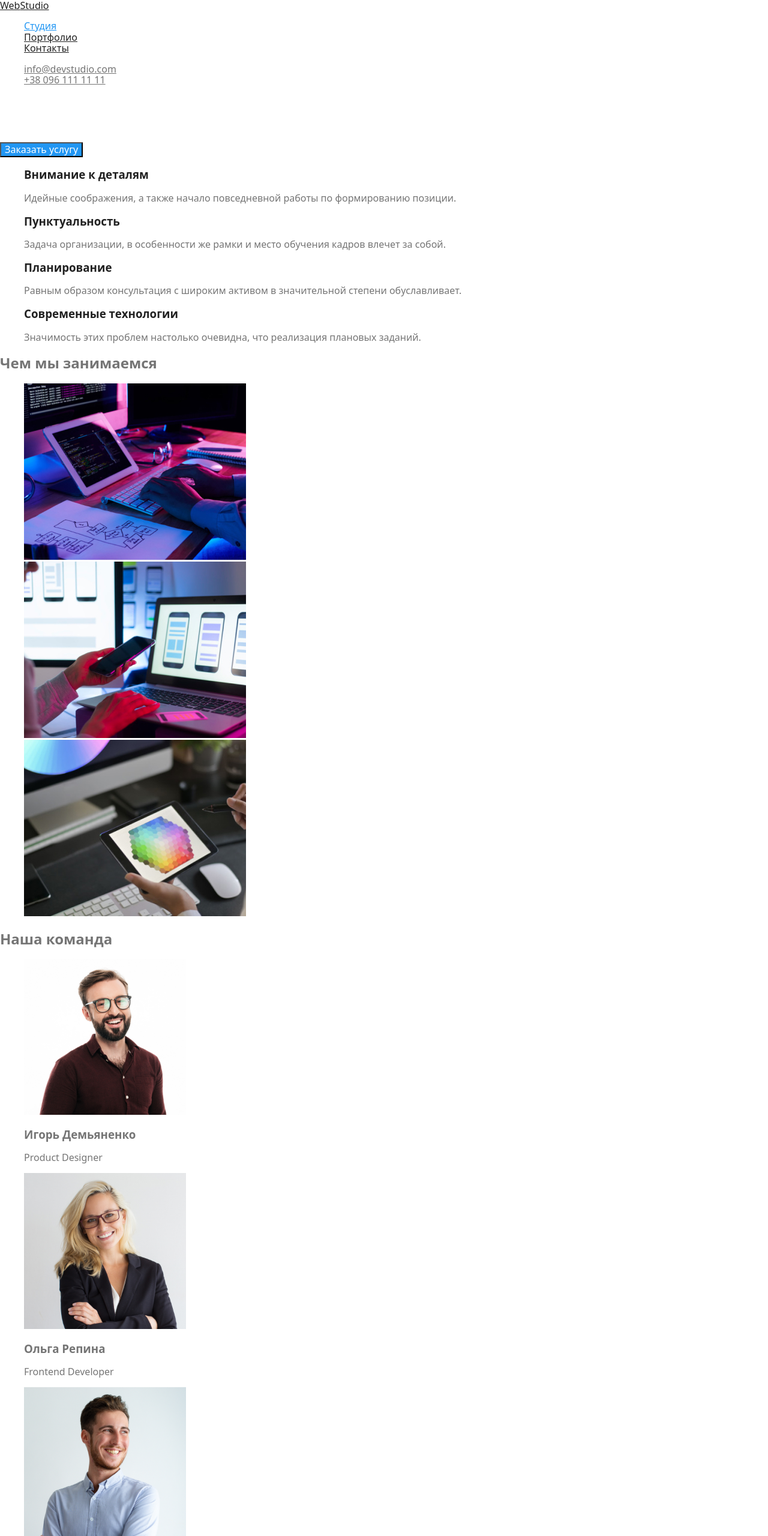
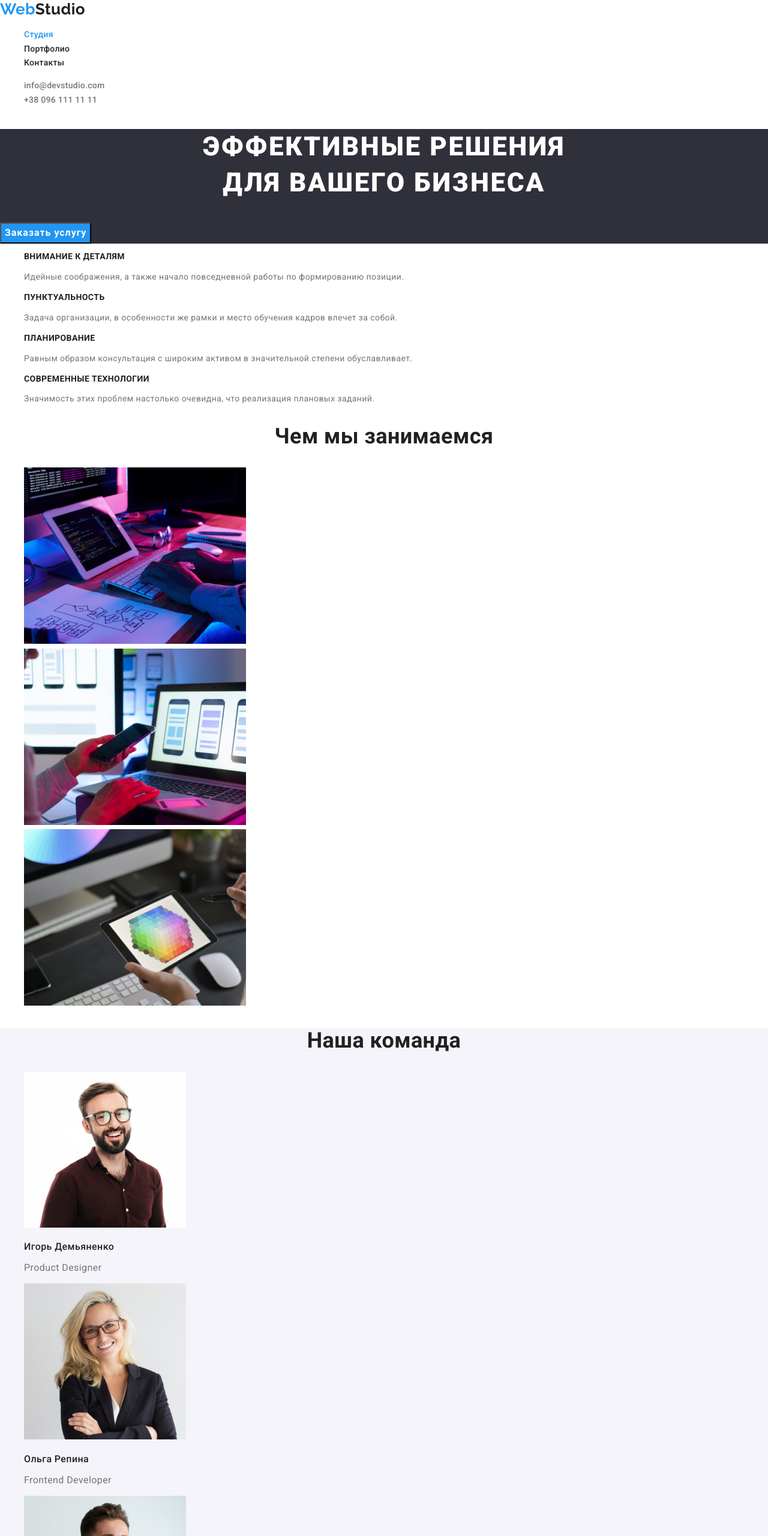
Before and after one commit to kirillgoridko/goit-markup-hw-02, a plain HTML site: page index.html in a window 1280 px wide. Shown: the top 2560 px of the page at 60% size. Drawn offline with nearby package versions, Linux system fonts and the light colour scheme.

Commit message:
Добавляет стили

```diff
--- a/CSS/style.css
+++ b/CSS/style.css
@@ -13,25 +13,44 @@
     --white-text-bg-color:#FFFFFF;
     --bg-footer-color:#2F303A;
     --bg-team-color:#F5F4FA;
+    --footer-email-tel: rgba(255, 255, 255, 0.6);
 
 
 }
 body{
     color:var(--primary-text-color);
     background-color:var(--white-text-bg-color) ;
-
+    font-family: Roboto, sans-serif;
+    letter-spacing: 0.03em;
+    font-size: 14px;
+    line-height: 1.7;
 }
 ul{
     list-style: none;
 }
-
+/* Logo */
 .logo{
-  color:var(--title-text-color);
-
+    color:var(--accent-color);
+    font-family: Raleway,cursive;
+    font-weight: bold;
+    font-size: 26px;
+    line-height: 1.2;
+    text-decoration: none;
+}
+.logo-up{
+    color: var(--title-text-color);
+}
+.logo-down{
+    color: var(--white-text-bg-color);
 }
 /* site-nav */
 .site-nav .link {
-   color: var(--title-text-color)
+    color: var(--title-text-color);
+    font-weight: 500;
+    font-size: 14px;
+    line-height: 1.14;
+    letter-spacing: 0.02em;
+    text-decoration: none;
 }
 .site-nav :hover,.site-nav:focus{
     color:var(--accent-color)
@@ -42,22 +61,73 @@ ul{
 
 /* site-contact */
 .site-contact a {
-    color:var(--primary-text-color)
+    color:var(--primary-text-color);
+    font-weight: 500;
+    font-size: 14px;
+    line-height: 1.14;
+    letter-spacing: 0.02em;
+    text-decoration: none;
 }
 .site-contact :hover,.site-contact:focus{
     color:var(--accent-color)
 }
 /* Hero */
+.hero{
+    background-color: var(--bg-footer-color);
+}
 .hero-title{
     color: var(--white-text-bg-color);
+
+    font-weight: 900;
+    font-size: 44px;
+    line-height: 1.36;
+    text-align: center;
+    letter-spacing: 0.06em;
+    text-transform: uppercase;
 }
 .button{
     color:var(--white-text-bg-color);
     background-color: var(--accent-color);
+
+    font-weight: bold;
+    font-size: 16px;
+    line-height: 1.8;
+    display: flex;
+    align-items: center;
+    text-align: center;
+    letter-spacing: 0.06em;
+
 }
 /* section */
 .section-title{
     color: var(--title-text-color);
+
+    font-weight: 700;
+    font-size: 14px;
+    line-height: 1.14;
+    text-transform: uppercase;
+}
+.section-subject{
+    color: var(--title-text-color);
+    font-weight: 700;
+    font-size: 36px;
+    line-height: 1.16;
+    text-align: center;
+}
+.team{
+    background-color: var(--bg-team-color);
+}
+.section-name{
+    color: var(--title-text-color);
+    font-weight: 500;
+    font-size: 16px;
+    line-height: 1.18;
+}
+.lead{
+    font-weight: 400;
+    font-size: 16px;
+    line-height: 1.18;
+
 }
 /* footer */
 .footer{
@@ -67,14 +137,32 @@ ul{
     color: var(--white-text-bg-color)
 }
 .map{
-    color: var(--white-text-bg-color)
+    color: var(--white-text-bg-color);
+    font-weight: 400;
+    font-size: 14px;
+    line-height: 1.7;
+    font-style:normal ;
+}
+.site-contact .down{
+    color: rgba(255, 255, 255, 0.6);
+    font-weight: 400;
+    font-size: 14px;
+    line-height: 1.7;
 }
 
 /* Portfolio.html */
-.btn-portfolio:{
+.button-portfolio:{
+    font-family: inherit;
+    font-weight: 500;
+    font-size: 16px;
+    line-height: 1.6;
+    letter-spacing: inherit;
     color: var(--title-text-color);
     background-color: var(--bg-team-color);
+
 }
-.btn-portfolio:focus,.btn-potrfolio:hover{
-    color:var(--white-text-bg-color);
-    background-color: var(--accent-color)
+.button-potrfolio:hover,
+.button-portfolio:focus{
+    color: var(--white-text-bg-color);
+    background-color: var(--accent-color);
+}
```
